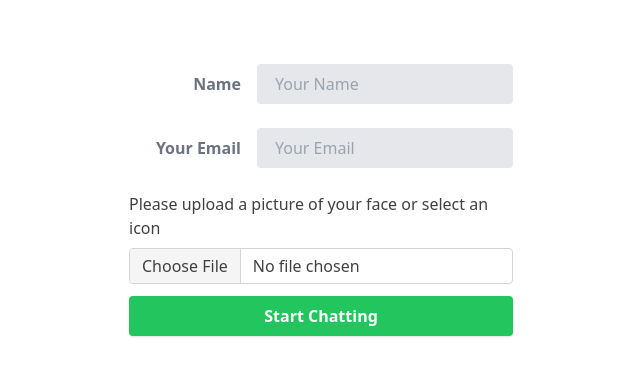
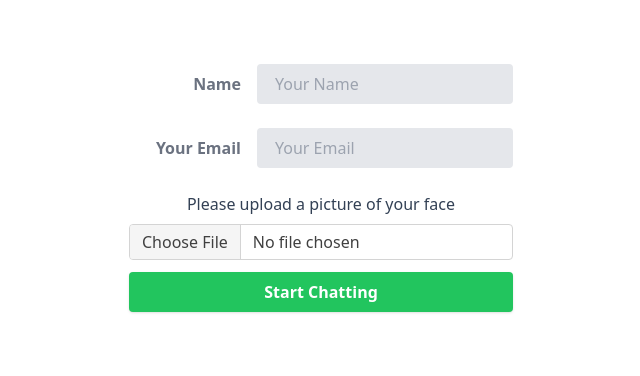
Before and after one commit to LucasSlepetys/chat-app, a React (Vite) app: page /userInfo in a window 1280 px wide. Shown: the top 376 px of the page, without its empty margins (319-959 px from the left). Built offline with nearby package versions, Linux system fonts and the light colour scheme; no server answers.

Commit message:
img getter done

```diff
--- a/src/App.jsx
+++ b/src/App.jsx
@@ -6,7 +6,7 @@ import {
   createBrowserRouter,
 } from 'react-router-dom';
 import Authentication from './pages/Authentication';
-import Home from './pages/Home';
+import Home, { loader as homeLoader } from './pages/Home';
 import UserInfo from './pages/userInfo';
 import PrivateRouter from './privateRouter/PrivateRouter';
 
@@ -29,6 +29,7 @@ const App = () => {
         {
           path: 'home',
           element: user?.name ? <Home /> : <UserInfo />,
+          loader: homeLoader(user?.photoID),
         },
       ],
     },
--- a/src/pages/Home.jsx
+++ b/src/pages/Home.jsx
@@ -1,8 +1,28 @@
 import React from 'react';
 import { useAuthContext } from '../context/AuthContext';
 import { FaArrowCircleRight } from 'react-icons/fa';
+import { useLoaderData } from 'react-router-dom';
+import { storage } from '../firebase/FirebaseConfig';
+import { getDownloadURL, ref } from 'firebase/storage';
+import { BsPersonCircle } from 'react-icons/bs';
+
+export const loader = (photoID) => {
+  return async () => {
+    try {
+      const imgRef = ref(storage, `usersImgs/${photoID}`);
+      const img = await getDownloadURL(imgRef);
+      return { img };
+    } catch (error) {
+      console.log(error);
+      console.log(error.message);
+      return { error: error.message };
+    }
+  };
+};
 
 const Home = () => {
+  const { img, error } = useLoaderData();
+
   const { logOut } = useAuthContext();
   const { user } = useAuthContext();
 
@@ -18,7 +38,21 @@ const Home = () => {
 
   return (
     <div className='h-screen relative flex flex-col justify-center items-center gap-20'>
-      <div className='absolute top-5 left-5'>
+      <div
+        onClick={logOut}
+        className='absolute top-5 left-5 inline-flex justify-center items-center gap-4'
+      >
+        <div className='block relative rounded-full shadow-2xl'>
+          {error ? (
+            <BsPersonCircle className='object-cover w-10 h-10 rounded-full custom-position shadow-2xl' />
+          ) : (
+            <img
+              src={img}
+              alt=''
+              className='object-cover w-14 h-14 rounded-full custom-position shadow-2xl'
+            />
+          )}
+        </div>
         <p className='text-slate-800 text-2xl tracking-widest'>
           Hello {user.name}!
         </p>
@@ -41,7 +75,7 @@ const Home = () => {
       <form onSubmit={handleSubmit}>
         <button
           type='submit'
-          className='inline-flex justify-between w-full items-center my-4 text-xl rounded-2xl bg-green-200 p-2'
+          className='inline-flex justify-between w-full items-center my-8 text-xl rounded-full bg-green-200 py-2 px-4'
         >
           Enter Private Room <FaArrowCircleRight className='text-4xl ml-2' />
         </button>
--- a/src/pages/UserInfo.jsx
+++ b/src/pages/UserInfo.jsx
@@ -17,7 +17,7 @@ const UserInfo = () => {
 
     try {
       const imageID = data.file.name + nanoid();
-      const imageRef = ref(storage, `usersImgs/ ${imageID}`);
+      const imageRef = ref(storage, `usersImgs/${imageID}`);
 
       const res = await uploadBytes(imageRef, data.file);
 
@@ -83,12 +83,9 @@ const UserInfo = () => {
           />
         </div>
       </div>
-      <div className='mb-3'>
-        <label
-          htmlFor='file'
-          className='mb-2 inline-block text-neutral-700 dark:text-neutral-200'
-        >
-          Please upload a picture of your face or select an icon
+      <div className='mb-3 text-center'>
+        <label htmlFor='file' className='mb-2 inline-block text-slate-700 '>
+          Please upload a picture of your face
         </label>
         <input
           className='relative m-0 block w-full min-w-0 flex-auto rounded border border-solid border-neutral-300 bg-clip-padding px-3 py-[0.32rem] text-base font-normal text-neutral-700 transition duration-300 ease-in-out file:-mx-3 file:-my-[0.32rem] file:overflow-hidden file:rounded-none file:border-0 file:border-solid file:border-inherit file:bg-neutral-100 file:px-3 file:py-[0.32rem] file:text-neutral-700 file:transition file:duration-150 file:ease-in-out file:[border-inline-end-width:1px] file:[margin-inline-end:0.75rem] hover:file:bg-neutral-200 focus:border-primary focus:text-neutral-700 focus:shadow-te-primary focus:outline-none dark:border-neutral-600 dark:text-neutral-200 dark:file:bg-neutral-700 dark:file:text-neutral-100 dark:focus:border-primary'
```
